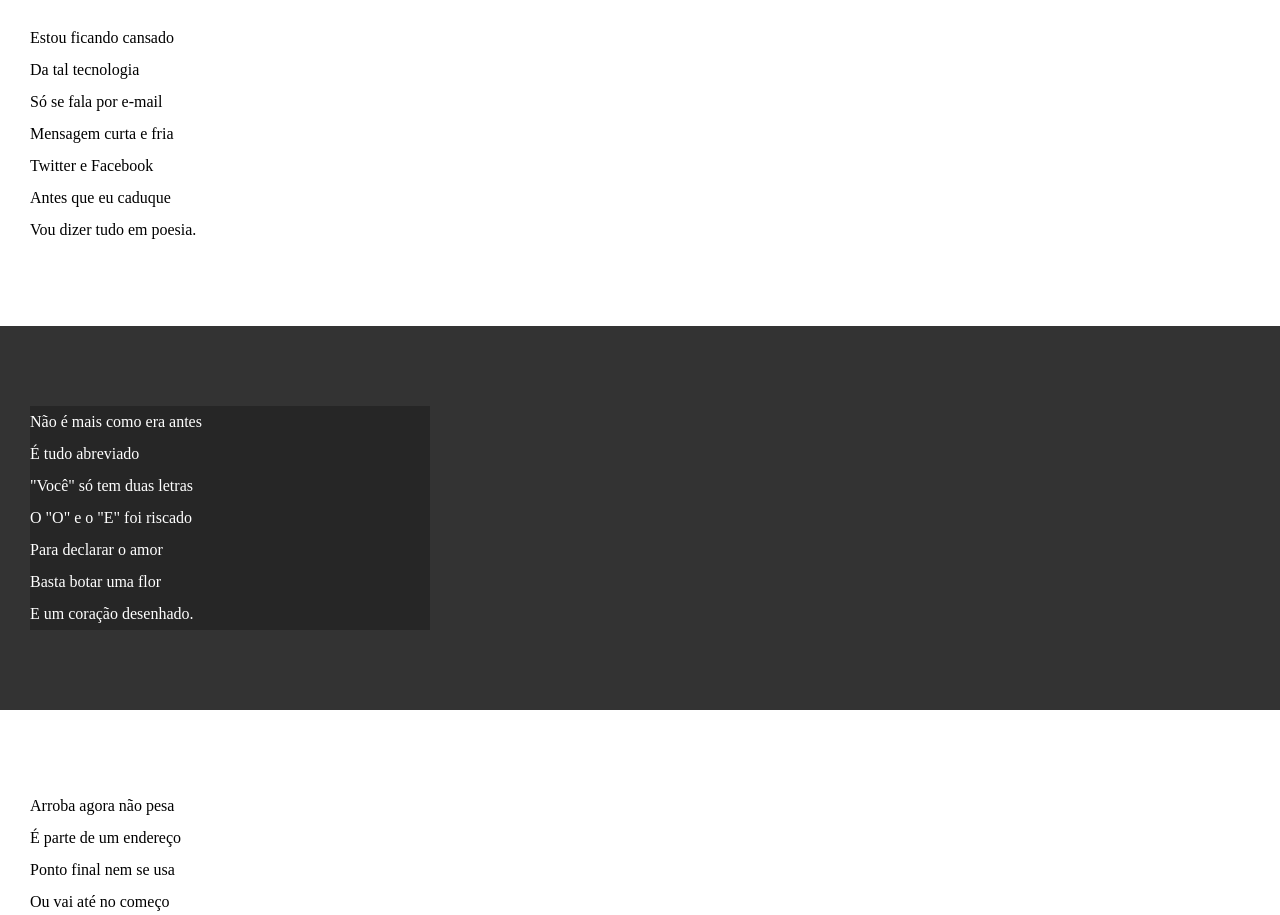
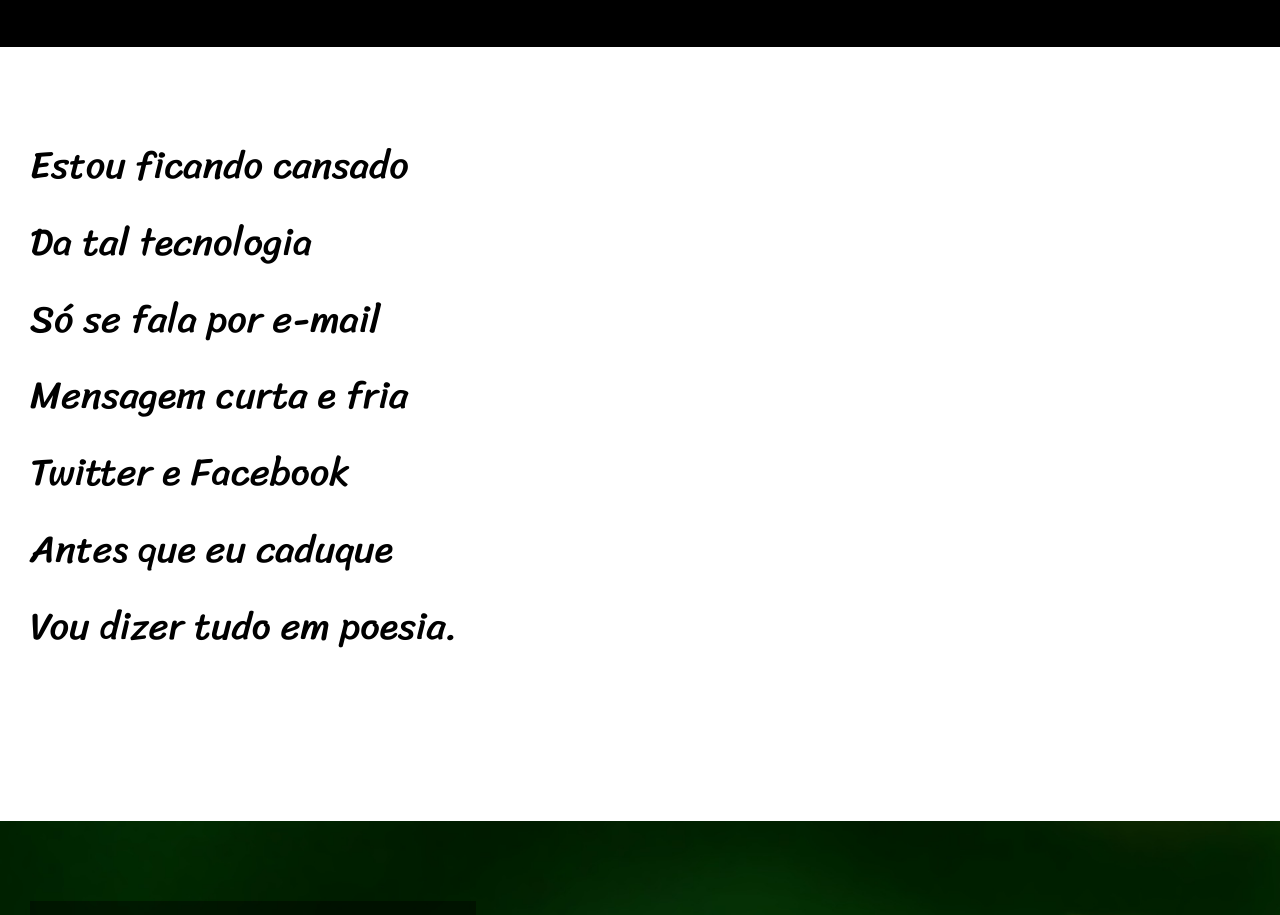
Before and after one commit to Robson-C/HTML, a plain HTML site: page Desafios/12 - Desafio Cordel/index.html in a window 1280 px wide. Shown: the part 213-1128 px from the top of the page. Drawn offline with Linux system fonts and the light colour scheme.

Commit message:
Finalizado Projeto Cordel

```diff
--- a/Desafios/12 - Desafio Cordel/estilo/style.css
+++ b/Desafios/12 - Desafio Cordel/estilo/style.css
@@ -1,4 +1,13 @@
 @charset "UTF-8";
+
+@import url('https://fonts.googleapis.com/css2?family=Passion+One:wght@400;700;900&display=swap');
+@import url('https://fonts.googleapis.com/css2?family=Sriracha&display=swap');
+
+:root {
+    --fonte1: Verdana, Geneva, Tahoma, sans-serif;
+    --fonte2: 'Passion One', cursive;
+    --fonte3: 'Sriracha', cursive;
+}
 
 * {
     margin: 0;
@@ -8,6 +17,7 @@
 html, body {
     min-height: 100vh;
     background-color: darkgray;
+    font-family: var(--fonte1);
 }
 
 header {
@@ -19,6 +29,8 @@ header {
 header > h1 {
     padding-top: 50px;
     font-variant: small-caps;
+    font-family: var(--fonte2);
+    font-size: 10vw;
 }
 
 header > p {
@@ -40,6 +52,12 @@ section {
     padding-bottom: 10vh;
     line-height: 2em;
     padding-left: 30px;
+    font-family: var(--fonte3);
+    font-size: 3vw;
+}
+
+section > p {
+    padding-bottom: 2em;
 }
 
 section.normal {
@@ -50,11 +68,24 @@ section.normal {
 section.imagem {
     background-color: rgb(51, 51, 51);
     color: white;
+    box-shadow: inset 6px 6px 13px 0 rgba(0, 0, 0, 0.);
+    background-size: cover;
+    background-attachment: fixed;
+}
+
+section#img01 {
+    background-image: url('../imagens/background001.jpg');
+    background-position: right center;
+}
+
+section#img02 {
+    background-image: url('../imagens/background002.jpg');
 }
 
 section.imagem > p {
-    width: 400px;
-    background-color: rgba(0, 0, 0, 0.25);
+    display: inline-block;
+    background-color: rgba(0, 0, 0, 0.40);
+    text-shadow: 1px 1px 0px black;
 }
 
 footer {
--- a/Desafios/12 - Desafio Cordel/index.html
+++ b/Desafios/12 - Desafio Cordel/index.html
@@ -25,7 +25,7 @@
         </p>
     </section>
 
-    <section class="imagem">
+    <section class="imagem" id="img01">
         <p>
             Não é mais como era antes <br>
             É tudo abreviado <br>
@@ -59,7 +59,7 @@
         </p>
     </section>
 
-    <section class="imagem">
+    <section class="imagem" id="img02">
         <p>
             Tenho saudade das cartas <br>
             Escritas com a própria mão <br>
```
